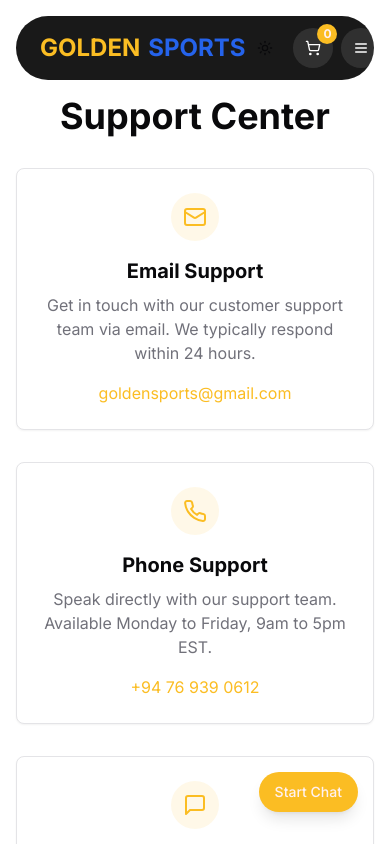
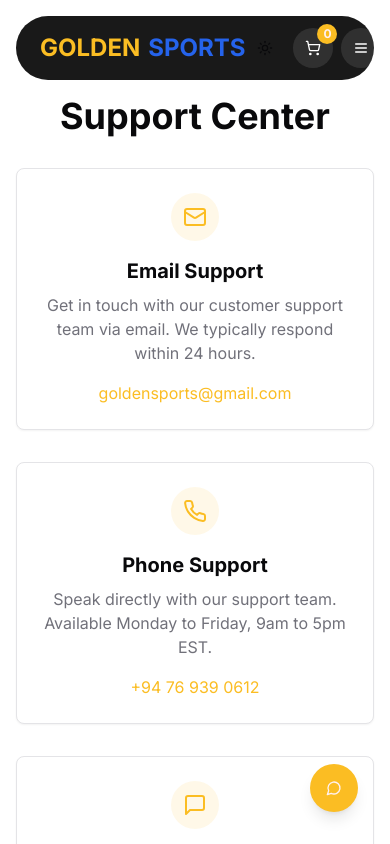
Before and after one commit to VimansaAbhayasekara/golden-sport, a Next.js app: page /support in a window 390 px wide. Shown: the top 844 px of the page. Built offline with nearby package versions, Linux system fonts and the light colour scheme.

Commit message:
Chatbox for mobile

```diff
--- a/components/livechat.tsx
+++ b/components/livechat.tsx
@@ -1,15 +1,15 @@
 "use client"
 
-import { useState } from "react"
+import { useState, useEffect } from "react"
 import { Button } from "@/components/ui/button"
 import { Card, CardContent, CardHeader, CardTitle } from "@/components/ui/card"
 import { Input } from "@/components/ui/input"
-import { X, Send } from "lucide-react"
+import { X, Send, MessageCircle } from "lucide-react"
 
 const FAQ = [
   {
     question: "What cricket bats do you recommend for beginners?",
-    answer: "We recommend our GS-100 Beginner Cricket Bat for new players. It's lightweight (2.7 lbs), has a large sweet spot, and comes with a 6-month warranty. Priced at just $89.99, it's perfect for developing proper technique."
+    answer: "We recommend our SS-100 Beginner Cricket Bat for new players. It's lightweight (2.7 lbs), has a large sweet spot, and comes with a 6-month warranty. Priced at just $89.99, it's perfect for developing proper technique."
   },
   {
     question: "Do you sell cricket batting gloves in different sizes?",
@@ -34,6 +34,18 @@ export function LiveChat() {
   const [messages, setMessages] = useState<Array<{text: string, isUser: boolean, isSuggestion?: boolean}>>([])
   const [inputValue, setInputValue] = useState("")
   const [isTyping, setIsTyping] = useState(false)
+  const [isMobile, setIsMobile] = useState(false)
+
+  useEffect(() => {
+    const checkIfMobile = () => {
+      setIsMobile(window.innerWidth < 768)
+    }
+
+    checkIfMobile()
+    window.addEventListener('resize', checkIfMobile)
+
+    return () => window.removeEventListener('resize', checkIfMobile)
+  }, [])
 
   const showSuggestedQuestions = () => {
     setTimeout(() => {
@@ -99,14 +111,23 @@ export function LiveChat() {
       {/* Chat Toggle Button */}
       <Button
         onClick={() => setIsOpen(true)}
-        className="rounded-full fixed bottom-8 right-8 z-50 shadow-lg"
+        className={`fixed bottom-8 right-8 z-50 shadow-lg ${
+          isMobile ? "rounded-full h-12 w-12 p-0" : "rounded-md"
+        }`}
       >
-        Start Chat
+        {isMobile ? <MessageCircle className="h-5 w-5" /> : "Start Chat"}
       </Button>
 
       {/* Chat Box */}
       {isOpen && (
-        <Card className="fixed bottom-24 right-8 w-full max-w-md h-[500px] flex flex-col z-50 shadow-xl">
+  <Card className={`
+    fixed bottom-24 right-8 flex flex-col z-50 shadow-xl
+    w-[calc(100vw-2rem)] max-w-md
+    h-[calc(100vh-10rem)] max-h-[600px]
+    sm:w-[400px] sm:h-[500px]
+    md:w-[450px] md:h-[550px]
+    lg:w-[500px]
+  `}>
     <CardHeader className="bg-primary p-4 rounded-t-lg">
       <div className="flex justify-between items-center">
         <CardTitle className="text-white">Golden Sports Support</CardTitle>
```
Lines whose indentation alone changed are shown as unchanged.
